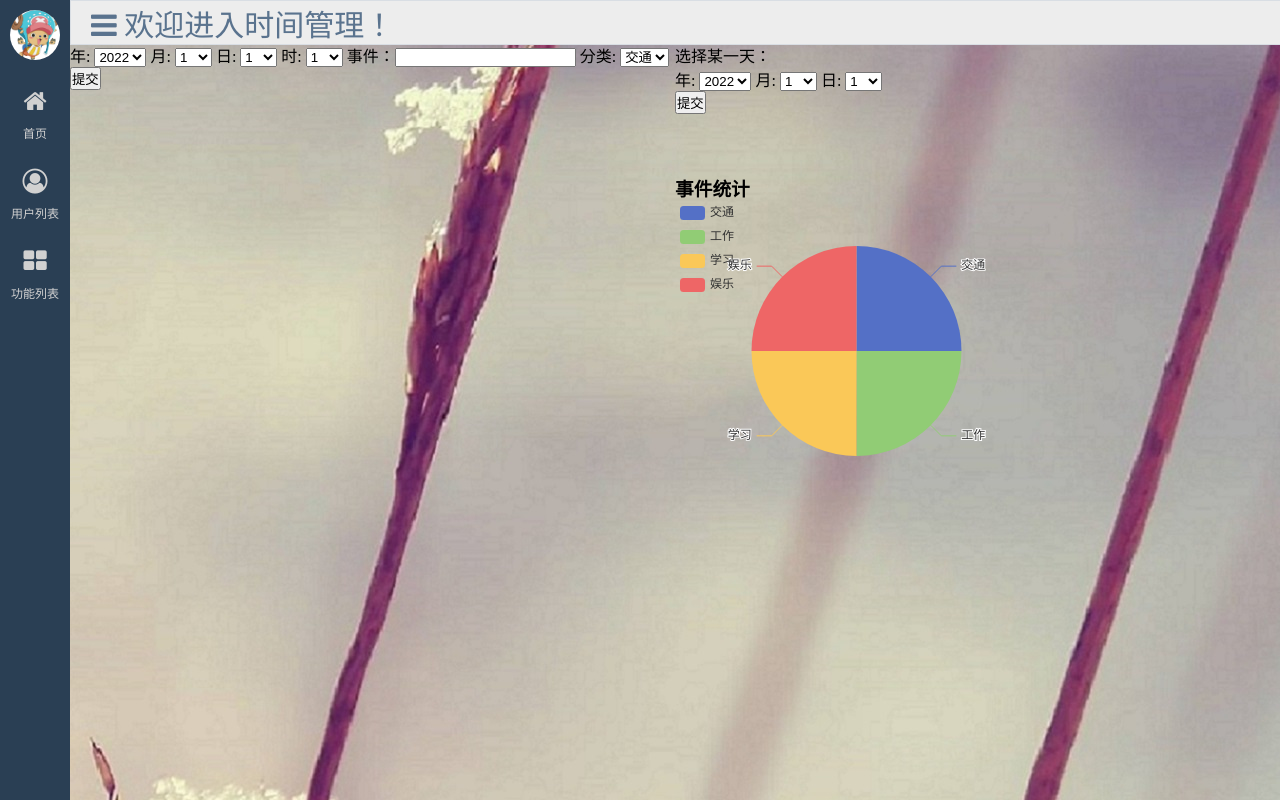
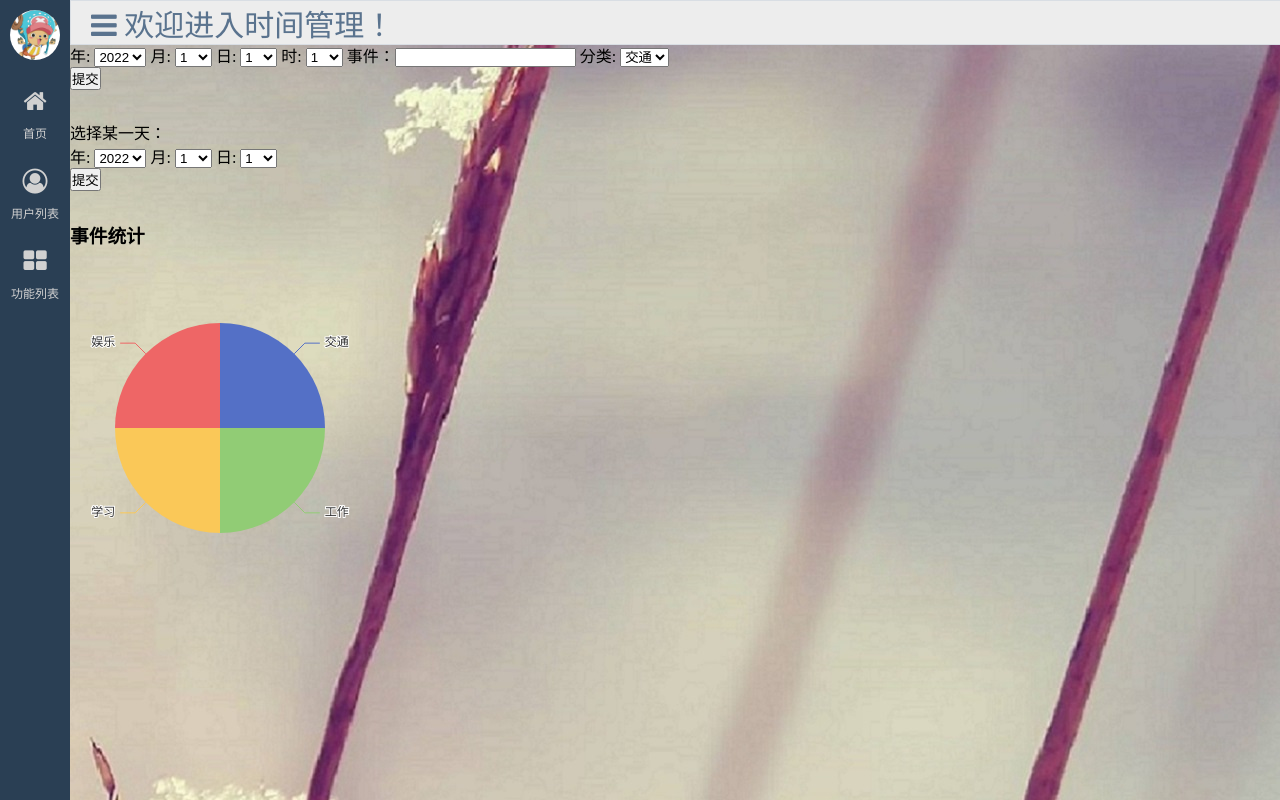
Before and after one commit to wlf621/timeManager, a Flask app: page / in a window 1280 px wide; the page is wider, and only the part inside the window is pictured. Run offline with Flask 2, Linux system fonts and the light colour scheme; some libraries are stand-ins or nearby versions.

Commit message:
图表显示init

```diff
--- a/static/css/index.css
+++ b/static/css/index.css
@@ -17,6 +17,7 @@ body{
 .main{
     flex: 1;
     height: calc(100vh - 43px);
+    flex-direction: column;
     position: relative;
     top: 43px;
     display: flex;
--- a/templates/index.html
+++ b/templates/index.html
@@ -17,6 +17,10 @@
 	{
 		background-image: url('images/background.jpeg');
 	}
+
+
+
+
 </style>
 
 <body>
@@ -52,6 +56,7 @@
     </ul>
 
     <div class="main">
+        <div style="margin-top: 0px; float:left">
             <form action="/result" method="post">
                 年:
                 <select name="year">
@@ -88,9 +93,7 @@
                 <input type="submit" value=提交>
             </form>
         </div>
-
-        <div class="main">
-			<div class="" style="width: 60%;height: 100%; float: both; top: 6000px">
+        <div style="margin-top: 30px; float:left">
             <form action="/" method="get">
                 选择某一天：
                 <br>
@@ -115,11 +118,12 @@
                 <br>
                 <input type="submit" value=提交>
             </form>
-				<div style="margin-top: 60px">
+        </div>
+        <div style="margin-top: 30px">
             <h3 class="panel-title">事件统计</h3>
         </div>
-				<div class="panel-body">
-					<div id="main" style="width:100%; height: 300px"></div>
+        <div style="margin-top: 30px">
+            <div id="main" style="width:300px; height: 300px"></div>
         </div>
     </div>
 </div>
@@ -153,6 +157,10 @@
 		main1.setOption(option,true);
 	};
 	display();
+
+
+
+
 </script>
 
 <script type="text/javascript" charset="UTF-8">
@@ -165,10 +173,6 @@
 	var display = function(){
 		var main = echarts.init(document.getElementById("main"));
 		var option = {
-			legend: {
-				orient: 'vertical',
-				left: 'left',
-			},
 			series: [
 				{
 					type: 'pie',
@@ -182,6 +186,10 @@
 		main.setOption(option,true);
 	};
 	display();
+
+
+
+
 </script>
 
 </html>
```
Lines whose indentation alone changed are shown as unchanged.
